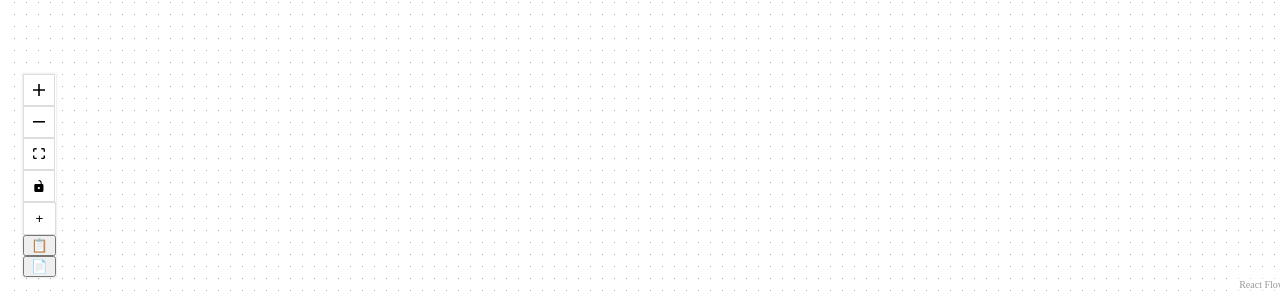
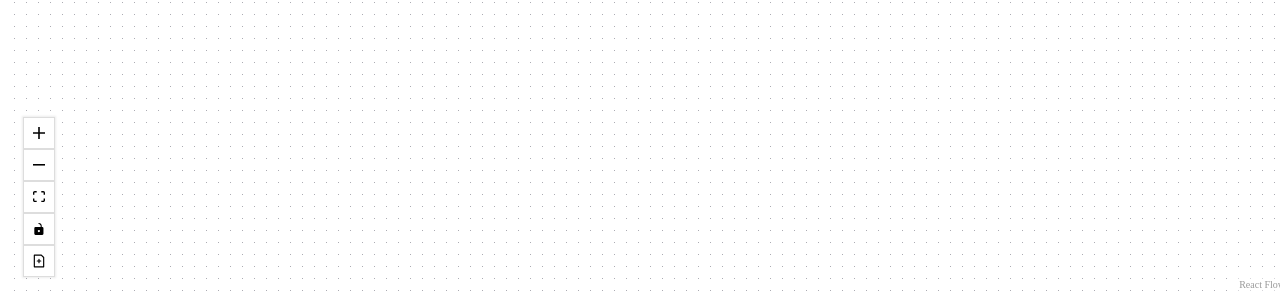
Before and after one commit to Kalyan-Koppula/SkillSync, a React (Vite) app: page / in a window 1280 px wide. Shown: the part 516-816 px from the top of the page. Built offline with nearby package versions, Linux system fonts and the light colour scheme.

Commit message:
refactor: improve code consistency and add NodeResizer to CustomNode component

```diff
--- a/src/Canvas.jsx
+++ b/src/Canvas.jsx
@@ -1,4 +1,4 @@
-import React, { useCallback, useMemo, useRef, useEffect } from 'react';
+import React, { useCallback, useMemo, useRef, useEffect } from "react";
 import {
   ReactFlow,
   useNodesState,
@@ -10,11 +10,11 @@ import {
   ConnectionMode,
   useReactFlow,
   MarkerType,
-} from '@xyflow/react';
-import '@xyflow/react/dist/style.css';
+} from "@xyflow/react";
+import "@xyflow/react/dist/style.css";
 
-import CustomNode from './CustomNode';
-import './styles.css';
+import CustomNode from "./CustomNode";
+import "./styles.css";
 
 const initialNodes = [];
 const initialEdges = [];
@@ -32,7 +32,8 @@ function Canvas() {
 
   const nodeTypes = useMemo(() => ({ custom: CustomNode }), []);
 
-  const updateNodeLabel = useCallback((nodeId, newLabel) => {
+  const updateNodeLabel = useCallback(
+    (nodeId, newLabel) => {
       setNodes((nds) =>
         nds.map((node) => {
           if (node.id === nodeId) {
@@ -41,20 +42,27 @@ function Canvas() {
           return node;
         })
       );
-  }, [setNodes]);
+    },
+    [setNodes]
+  );
 
   useEffect(() => {
     setNodes((nds) =>
-      nds.map(node => ({ ...node, data: { ...node.data, updateNodeLabel } }))
+      nds.map((node) => ({ ...node, data: { ...node.data, updateNodeLabel } }))
     );
   }, [nodes.length, setNodes, updateNodeLabel]);
 
   const onCopy = useCallback(() => {
-    const selectedNodes = reactFlowInstance.getNodes().filter((node) => node.selected);
+    const selectedNodes = reactFlowInstance
+      .getNodes()
+      .filter((node) => node.selected);
     if (selectedNodes.length > 0) {
-      const selectedNodeIds = new Set(selectedNodes.map(n => n.id));
-      const internalEdges = reactFlowInstance.getEdges().filter(
-        edge => selectedNodeIds.has(edge.source) && selectedNodeIds.has(edge.target)
+      const selectedNodeIds = new Set(selectedNodes.map((n) => n.id));
+      const internalEdges = reactFlowInstance
+        .getEdges()
+        .filter(
+          (edge) =>
+            selectedNodeIds.has(edge.source) && selectedNodeIds.has(edge.target)
         );
       clipboard.current = { nodes: selectedNodes, edges: internalEdges };
     }
@@ -65,7 +73,10 @@ function Canvas() {
     if (!clipboard.current) return;
 
     // 1. Find the highest existing node ID to ensure new IDs are unique
-    const maxId = nodes.reduce((max, node) => Math.max(max, parseInt(node.id, 10) || 0), 0);
+    const maxId = nodes.reduce(
+      (max, node) => Math.max(max, parseInt(node.id, 10) || 0),
+      0
+    );
     let nextId = maxId + 1;
 
     const { nodes: copiedNodes, edges: copiedEdges } = clipboard.current;
@@ -96,7 +107,10 @@ function Canvas() {
     });
     // FIX: Deselect all current nodes before adding the new, selected ones
     setNodes((currentNodes) => {
-      const deselectedNodes = currentNodes.map(node => ({ ...node, selected: false }));
+      const deselectedNodes = currentNodes.map((node) => ({
+        ...node,
+        selected: false,
+      }));
       return [...deselectedNodes, ...newNodes];
     });
     setEdges((eds) => [...eds, ...newEdges]);
@@ -104,26 +118,41 @@ function Canvas() {
 
   useEffect(() => {
     const handleKeyDown = (event) => {
-      const isMac = navigator.platform.toUpperCase().indexOf('MAC') >= 0;
+      const isMac = navigator.platform.toUpperCase().indexOf("MAC") >= 0;
       const isCtrlOrCmd = isMac ? event.metaKey : event.ctrlKey;
-      if (isCtrlOrCmd && event.key === 'c') { event.preventDefault(); onCopy(); }
-      if (isCtrlOrCmd && event.key === 'v') { event.preventDefault(); onPaste(); }
+      if (isCtrlOrCmd && event.key === "c") {
+        event.preventDefault();
+        onCopy();
+      }
+      if (isCtrlOrCmd && event.key === "v") {
+        event.preventDefault();
+        onPaste();
+      }
     };
-    document.addEventListener('keydown', handleKeyDown);
-    return () => document.removeEventListener('keydown', handleKeyDown);
+    document.addEventListener("keydown", handleKeyDown);
+    return () => document.removeEventListener("keydown", handleKeyDown);
   }, [onCopy, onPaste]);
 
-  const onConnect = useCallback((params) => {
-    const newEdge = { ...params, markerEnd: { type: MarkerType.ArrowClosed } };
+  const onConnect = useCallback(
+    (params) => {
+      const newEdge = {
+        ...params,
+        markerEnd: { type: MarkerType.ArrowClosed },
+      };
       setEdges((eds) => addEdge(newEdge, eds));
-  }, [setEdges]);
+    },
+    [setEdges]
+  );
 
   // --- FIX: Upgraded onAddNode with Robust ID Generation ---
   const onAddNode = useCallback(() => {
     if (!reactFlowWrapper.current) return;
 
     // Find the highest existing node ID to ensure the new node is unique
-    const maxId = nodes.reduce((max, node) => Math.max(max, parseInt(node.id, 10) || 0), 0);
+    const maxId = nodes.reduce(
+      (max, node) => Math.max(max, parseInt(node.id, 10) || 0),
+      0
+    );
     const newId = `${maxId + 1}`;
 
     const reactFlowBounds = reactFlowWrapper.current.getBoundingClientRect();
@@ -134,15 +163,15 @@ function Canvas() {
 
     const newNode = {
       id: newId,
-      type: 'custom',
+      type: "custom",
       position,
-      data: { label: 'New Node', updateNodeLabel },
+      data: { label: "New Node", updateNodeLabel },
     };
     setNodes((nds) => nds.concat(newNode));
   }, [nodes, viewport, setNodes, updateNodeLabel]);
 
   return (
-    <div style={{ width: '100vw', height: '100vh' }} ref={reactFlowWrapper}>
+    <div style={{ width: "100vw", height: "100vh" }} ref={reactFlowWrapper}>
       <ReactFlow
         nodes={nodes}
         edges={edges}
@@ -155,9 +184,28 @@ function Canvas() {
         connectionMode={ConnectionMode.Loose}
       >
         <Controls>
-          <button onClick={onAddNode} className="add-node-button" title="Add Node">+</button>
-          <button onClick={onCopy} title="Copy (Ctrl+C)">📋</button>
-          <button onClick={onPaste} title="Paste (Ctrl+V)">📄</button>
+          <button
+            onClick={onAddNode}
+            className="add-node-button"
+            title="Add Node"
+          >
+            {/* File icon SVG */}
+            <svg
+              fill="#000000"
+              viewBox="0 0 24 24"
+              xmlns="http://www.w3.org/2000/svg"
+            >
+              <g id="SVGRepo_bgCarrier" stroke-width="0"></g>
+              <g
+                id="SVGRepo_tracerCarrier"
+                stroke-linecap="round"
+                stroke-linejoin="round"
+              ></g>
+              <g id="SVGRepo_iconCarrier">
+                <path d="M4,23H20a1,1,0,0,0,1-1V6a1,1,0,0,0-.293-.707l-4-4A1,1,0,0,0,16,1H4A1,1,0,0,0,3,2V22A1,1,0,0,0,4,23ZM5,3H15.586L19,6.414V21H5Zm11,9a1,1,0,0,1-1,1H13v2a1,1,0,0,1-2,0V13H9a1,1,0,0,1,0-2h2V9a1,1,0,0,1,2,0v2h2A1,1,0,0,1,16,12Z"></path>
+              </g>
+            </svg>
+          </button>
         </Controls>
         <Background variant="dots" gap={12} size={1} />
       </ReactFlow>
--- a/src/CustomNode.jsx
+++ b/src/CustomNode.jsx
@@ -1,7 +1,7 @@
 import React, { useState, useEffect, useRef } from 'react';
-import { Handle, Position } from '@xyflow/react';
+// 1. Import NodeResizer
+import { Handle, Position, NodeResizer } from '@xyflow/react';
 
-// 1. Add 'id' to the props we receive from React Flow
 function CustomNode({ id, data, isConnectable, selected }) {
   const [isEditing, setIsEditing] = useState(false);
   const contentEditableRef = useRef(null);
@@ -15,10 +15,8 @@ function CustomNode({ id, data, isConnectable, selected }) {
 
   const handleDoubleClick = () => setIsEditing(true);
 
-  // 2. This function now saves the content on blur
   const handleBlur = (event) => {
     setIsEditing(false);
-    // Call the update function passed down from the Canvas
     if (data.updateNodeLabel) {
       data.updateNodeLabel(id, event.currentTarget.textContent);
     }
@@ -26,6 +24,14 @@ function CustomNode({ id, data, isConnectable, selected }) {
 
   return (
     <div className={`custom-node ${selected ? 'selected' : ''}`} onDoubleClick={handleDoubleClick}>
+      {/* 2. Add the NodeResizer component for border resizing */}
+      <NodeResizer
+        isVisible={selected}
+        minWidth={120}
+        minHeight={40}
+        lineClassName="resize-line"
+      />
+
       <Handle type="source" position={Position.Top} id="top" className="handle" isConnectable={isConnectable} />
       <Handle type="source" position={Position.Right} id="right" className="handle" isConnectable={isConnectable} />
       <Handle type="source" position={Position.Bottom} id="bottom" className="handle" isConnectable={isConnectable} />
--- a/src/styles.css
+++ b/src/styles.css
@@ -15,11 +15,8 @@
   border-color: #007bff;
 }
 
-/* --- FINAL HANDLE STYLES (NO TRANSFORM) --- */
-
 /* Base style for all handles */
 .custom-node .handle {
-  /* Use a clear, even number for easy math */
   width: 10px;
   height: 10px;
   background-color: #007bff;
@@ -28,28 +25,12 @@
   opacity: 0;
   transition: opacity 0.2s ease-in-out;
   z-index: 10;
-  /* CRITICAL: We are no longer using the transform property for positioning */
 }
 
 /* Handles appear on node hover OR when the node is selected */
 .custom-node:hover .handle,
 .custom-node.selected .handle {
   opacity: 1;
-}
-
-/* Custom button for adding a node */
-.add-node-button {
-  background-color: #fff;
-  border: 1px solid #ddd;
-  padding: 8px;
-  cursor: pointer;
-  display: flex;
-  align-items: center;
-  justify-content: center;
-}
-
-.add-node-button:hover {
-  background-color: #f0f0f0;
 }
 
 /* Make all control buttons look consistent */
@@ -68,3 +49,14 @@
 .react-flow__controls-button:hover {
   background-color: #f0f0f0;
 }
+
+/* --- STYLES FOR RESIZE BORDERS --- */
+.resize-line {
+  /* Make the line a bit thicker so it's easier to grab */
+  border-width: 3px;
+  border-color: transparent;
+}
+
+.react-flow__resize-control.handle {
+  opacity: 0 !important;
+}
```
Lines whose indentation alone changed are shown as unchanged.
